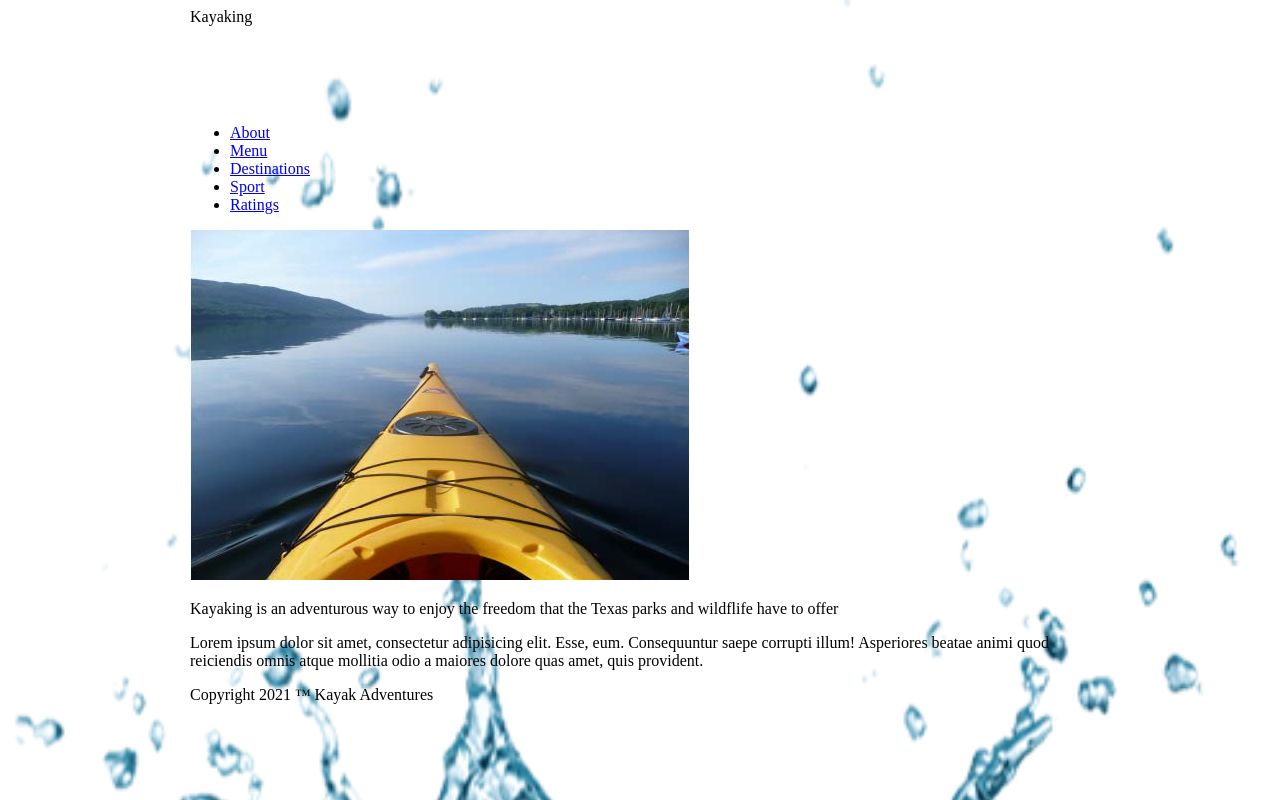
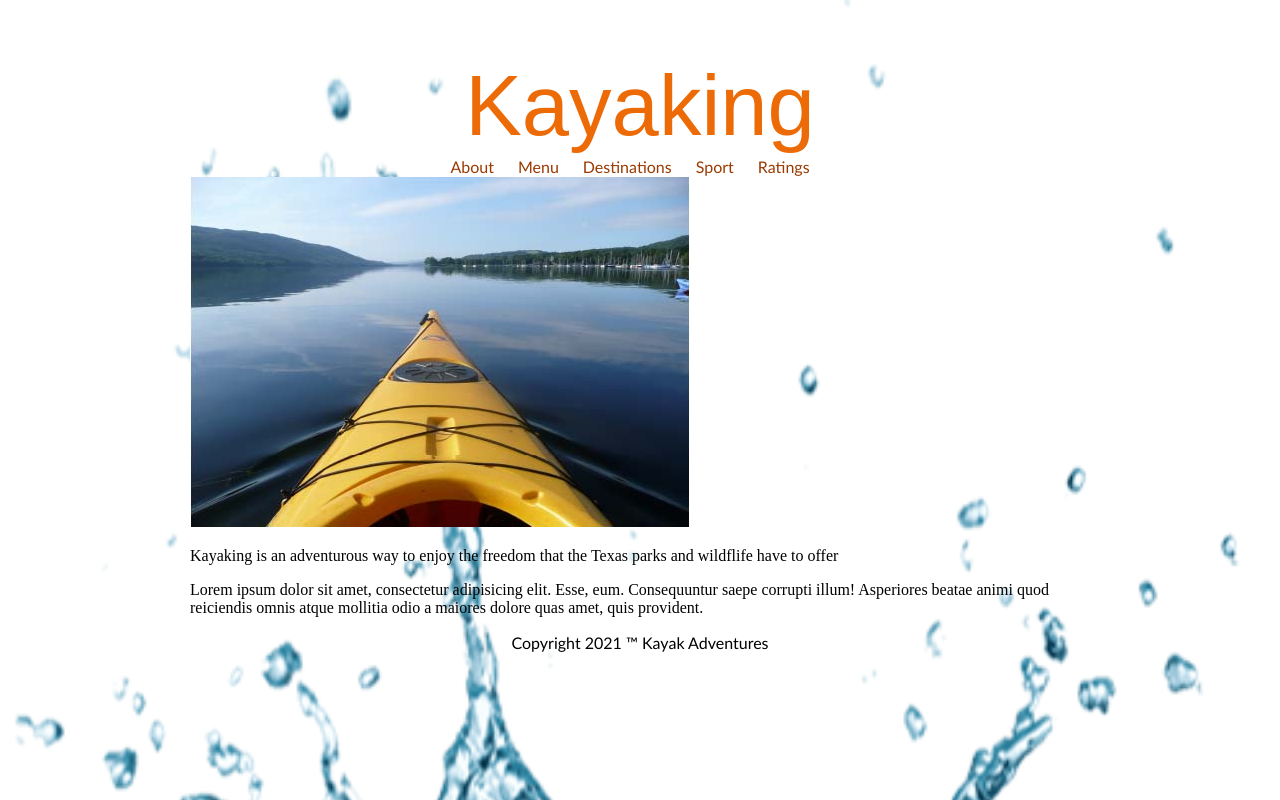
Before and after one commit to EvangelinaRamirez33/html13, a plain HTML site: page index.html in a window 1280 px wide. Drawn offline with Linux system fonts and the light colour scheme; a web font is replaced by a local one.

Commit message:
float left

```diff
--- a/html13.css
+++ b/html13.css
@@ -21,7 +21,7 @@ header{
 }
 
 header h1{
-	font-size: 55px;
+	font-size: 85px;
 	font-family: battery-park, sans-serif;
 	font-weight: 400;
 	font-style: normal;
@@ -29,5 +29,30 @@ header h1{
 	color: rgba(237,107,6,1.00)
 }
 nav{
+	width: 100%;
+	text-align: center;
 
 }
+nav ul{
+	list-style-type: none;
+	margin: 0;
+	padding: 0;
+}
+
+nav li{
+	display: inline;
+}
+
+footer{
+	text-align: center;
+	clear: both;
+	font-family: "Gill Sans", "Gill Sans MT", "Myriad Pro", "DejaVu Sans Condensed", Helvetica, Arial, "sans-serif";
+
+}
+
+nav a:link{
+	font-family: "Gill Sans", "Gill Sans MT", "Myriad Pro", "DejaVu Sans Condensed", Helvetica, Arial, "sans-serif";
+	color: rgba(154,58,3,1.00);
+	text-decoration: none;
+	margin-right: 20px;
+}
--- a/index.html
+++ b/index.html
@@ -10,7 +10,7 @@
 
 <body>
 	<div id="container">
-	<header>Kayaking</header>
+		<header><h1>Kayaking</h1></header>
 	<nav>
 		<ul>
 	<li><a href="index.html">About</a></li>
@@ -21,7 +21,7 @@
 		</ul> </nav>
 
 	<article class="left"><img src="images/kayak.jpg" alt="Enjoy the freedom in kayaking"></article>
-	<article class="right"><p>Kayaking is an adventurous way to enjoy the freedom that the Texas parks and wildflife have to offer</p>
+	<article class="left"><p>Kayaking is an adventurous way to enjoy the freedom that the Texas parks and wildflife have to offer</p>
 		<p>Lorem ipsum dolor sit amet, consectetur adipisicing elit. Esse, eum. Consequuntur saepe corrupti illum! Asperiores beatae animi quod reiciendis omnis atque mollitia odio a maiores dolore quas amet, quis provident.</p></article>
 
 	<article class="left"></article>
```
